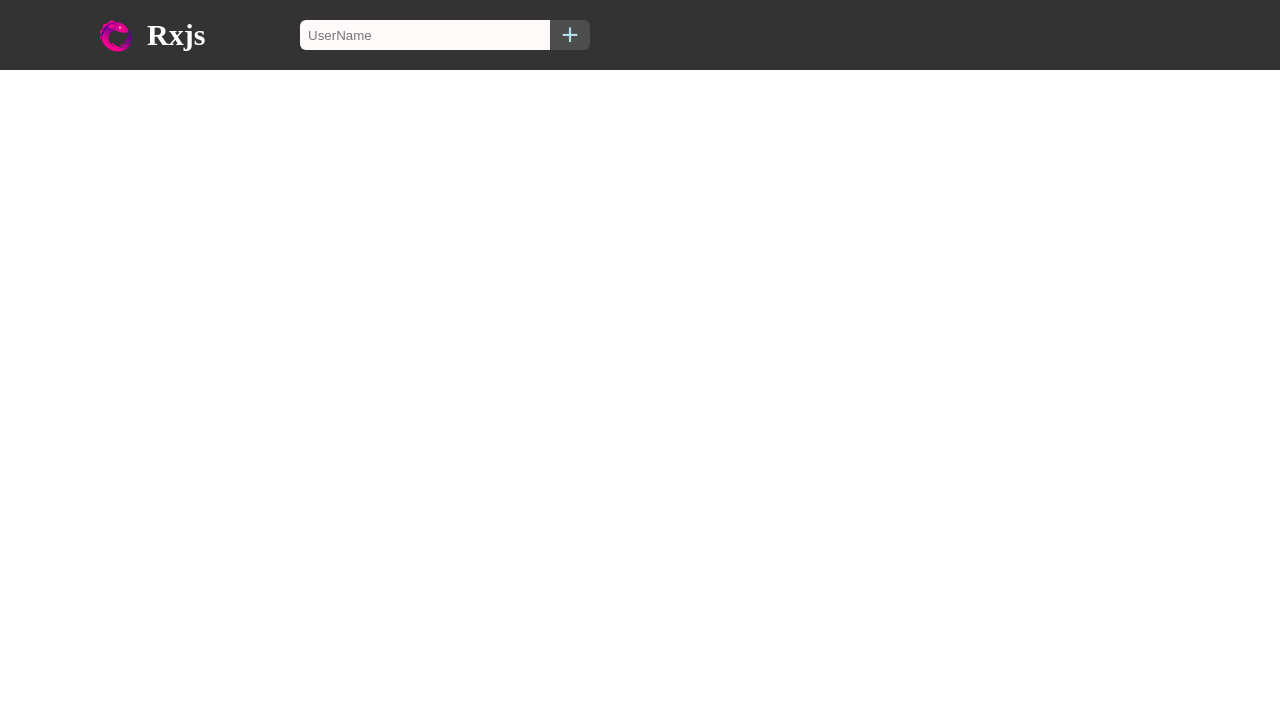
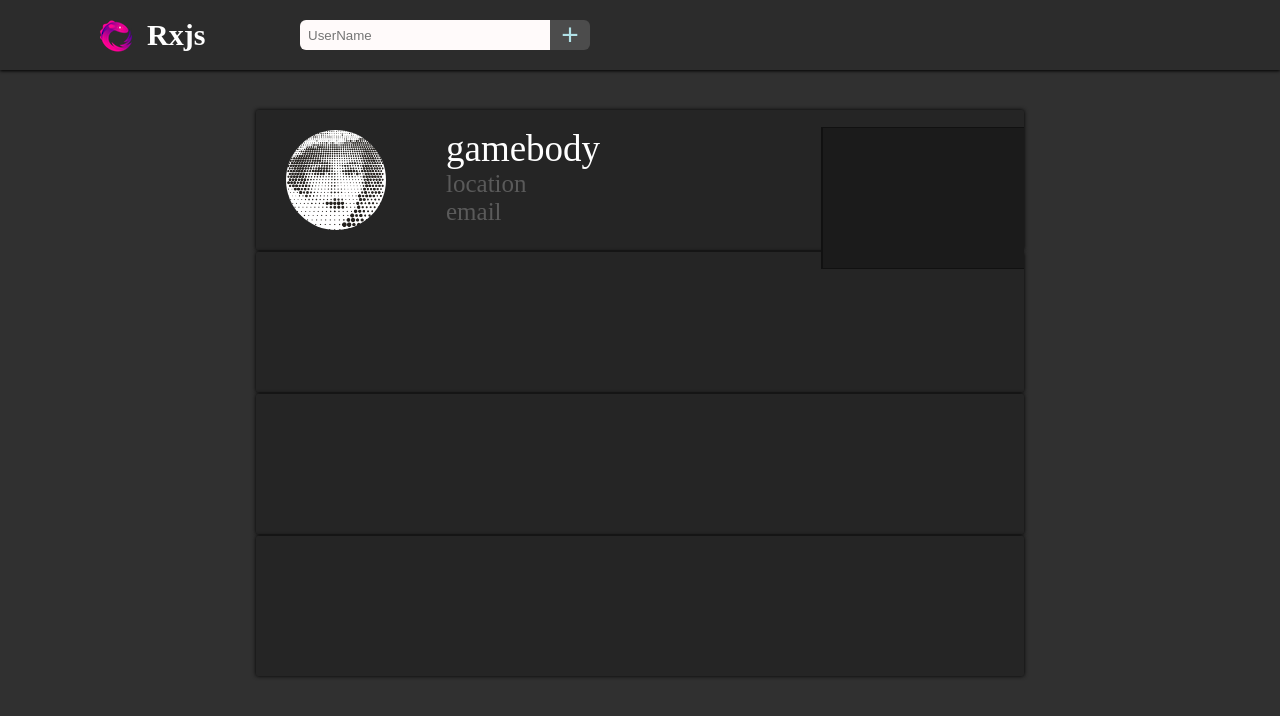
Before and after one commit to gamebody/Rxjs-github-search, a website built with webpack: page index.html in a window 1280 px wide. Built offline with nearby package versions, Linux system fonts and the light colour scheme.

Commit message:
basic style

```diff
--- a/index.html
+++ b/index.html
@@ -19,7 +19,30 @@
             </div>
         </header>
         <div id="content">
+            <ul class="user-list">
+                <li class="user">
+                    <div class="user-icon">
+                        <img src="./src/imgs/gamebody.png" alt="">
+                    </div>
+                    <div class="user-content">
+                        <p class="user-name">gamebody</p>
+                        <p class="user-location">location</p>
+                        <p class="user-email">email</p>
+                    </div>
+                    <div>
+                        <div>
+                            <img src="" alt="">
+                        </div>
+                        <div class="user-bye">
 
+                        </div>
+                    </div>
+                </li>
+                <li class="user"></li>
+                <li class="user"></li>
+                <li class="user"></li>
+
+            </ul>
         </div>
     </div>
     <script src="assets/app.js"></script>
--- a/src/css/common.css
+++ b/src/css/common.css
@@ -1,13 +1,17 @@
 * {
     margin: 0;
     padding: 0;
+}
+body {
+    background: rgb(48, 48,48)
 }
 /*----header-----*/
 #header {
     width: 100%;
     height: 70px;
     line-height: 70px;
-    background-color: rgb(51, 51, 51);
+    background-color: rgb(44, 44, 44);
+    box-shadow: 0 1px 3px rgb(0, 0, 0);
 }
 .nav {
     float: left;
@@ -64,5 +68,61 @@
 .search button:hover {
     color: whitesmoke;
 }
-/*----search-block----*/
-/*搜索的版块*/
+/*----content----*/
+#content {
+    width: 60%;
+    height: 600px;
+    margin: 0 auto;
+}
+
+li {
+    list-style: none;
+}
+.user-list {
+    margin-top: 40px;
+}
+.user {
+    width: 100%;
+    height: 140px;
+    margin-bottom: 2px;
+    box-shadow: 0 0 4px #000;
+    background-color: rgb(37, 37, 37);
+    border-radius: 2px;
+}
+.user:hover {
+    background-color: rgb(35, 35,37);
+    cursor: pointer;
+}
+.user-icon,
+.user-icon img {
+    width: 100px;
+    height: 100px;
+    border-radius: 50%;
+}
+.user-icon {
+    margin-top: 20px;
+    margin-left: 30px;
+    float: left;
+}
+.user-content {
+    margin-left: 60px;
+    margin-top: 17px;
+    float: left;
+}
+.user-name {
+    font-size: 37px;
+    color: #fff;
+}
+.user-location,
+.user-email {
+    font-size: 25px;;
+    color: rgb(90, 90, 90)
+}
+.user-bye {
+    float: right;
+    width: 200px;
+    height: 140px;
+    background-color: rgb(27, 27, 27);
+    border-left: 1px solid rgb(27, 27, 27);
+    box-shadow: -1px 0 0px 1px rgb(17, 17, 17);
+}
```
Also changed, not shown: src/imgs/gamebody.png (added).
